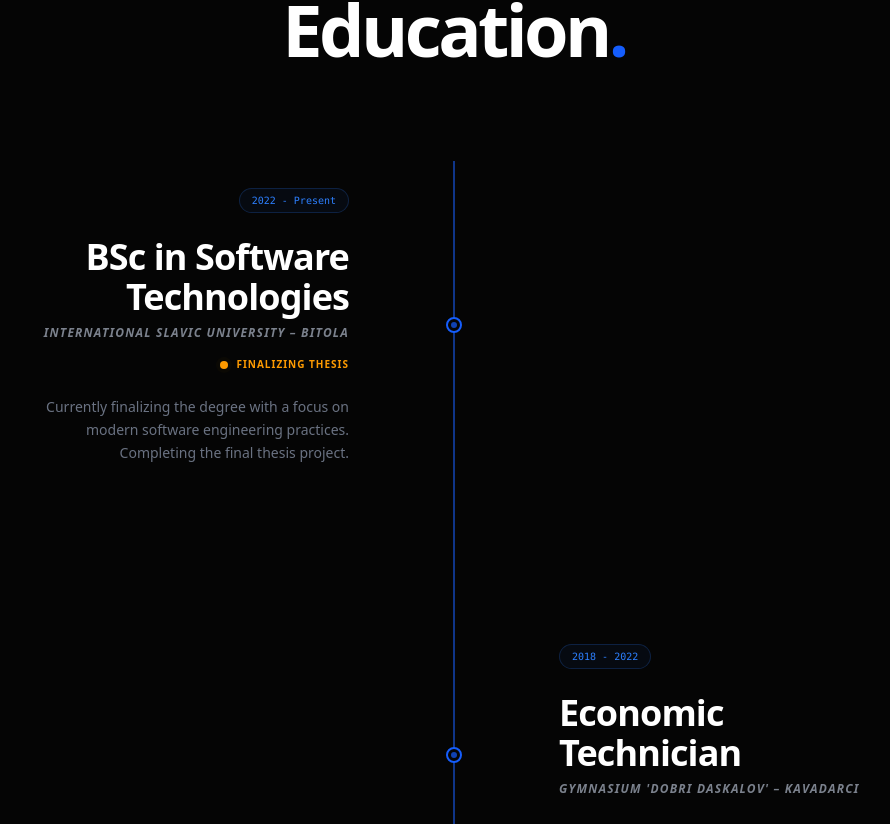
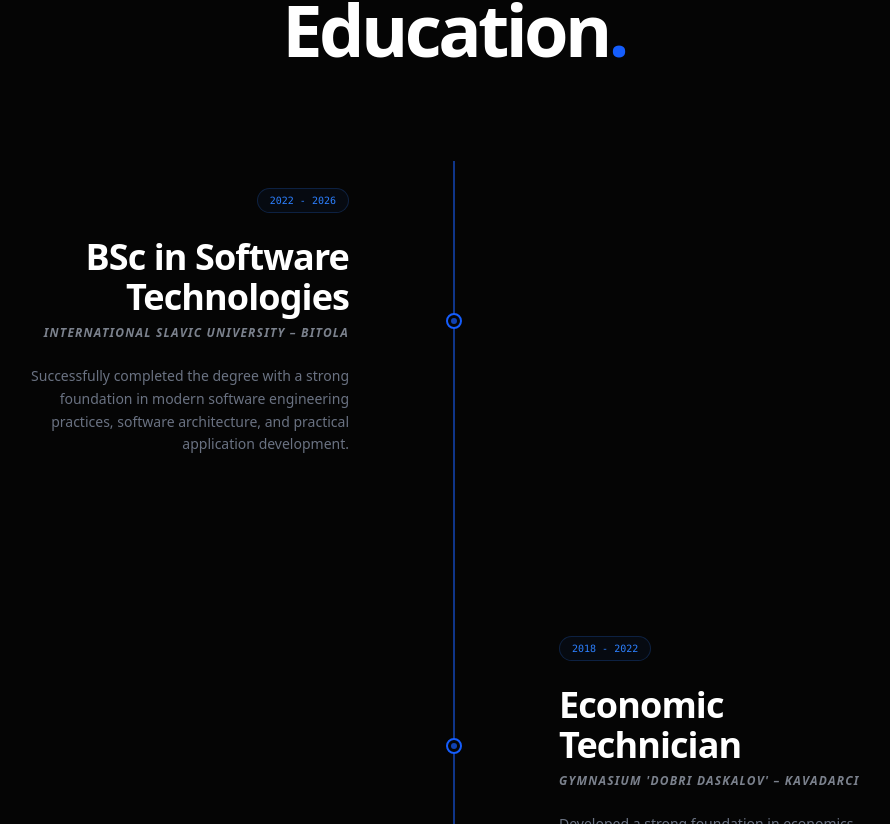
Before and after one commit to oreskovs/oreskov, a Next.js app: page / in a window 1280 px wide. Shown: the part 1596-2420 px from the top of the page, without its empty margins (186-1076 px from the left). Built offline with nearby package versions, Linux system fonts and the light colour scheme.

Commit message:
Update education

```diff
--- a/app/components/Education.tsx
+++ b/app/components/Education.tsx
@@ -3,37 +3,105 @@ import { motion, useScroll, useSpring } from "framer-motion";
 import { useRef } from "react";
 
 const education = [
-  { year: "2022 - Present", title: "BSc in Software Technologies", institution: "International Slavic University – Bitola", description: "Currently finalizing the degree with a focus on modern software engineering practices. Completing the final thesis project.", status: "Finalizing Thesis" },
-  { year: "2018 - 2022", title: "Economic Technician", institution: "Gymnasium 'Dobri Daskalov' – Kavadarci", description: "Developed a strong foundation in economics, organizational logic, and analytical thinking." },
-  { year: "2009 - 2018", title: "Primary Education", institution: "OU 'Straso Pindzur' – Kavadarci", description: "The beginning of my academic journey, where I first discovered my interest in technology." }
+  {
+    year: "2022 - 2026",
+    title: "BSc in Software Technologies",
+    institution: "International Slavic University – Bitola",
+    description:
+      "Successfully completed the degree with a strong foundation in modern software engineering practices, software architecture, and practical application development.",
+  },
+  {
+    year: "2018 - 2022",
+    title: "Economic Technician",
+    institution: "Gymnasium 'Dobri Daskalov' – Kavadarci",
+    description:
+      "Developed a strong foundation in economics, organizational logic, and analytical thinking.",
+  },
+  {
+    year: "2009 - 2018",
+    title: "Primary Education",
+    institution: "OU 'Straso Pindzur' – Kavadarci",
+    description:
+      "The beginning of my academic journey, where I first discovered my interest in technology.",
+  },
 ];
 
 export default function Education() {
   const containerRef = useRef(null);
-  const { scrollYProgress } = useScroll({ target: containerRef, offset: ["start end", "end center"] });
-  const scaleY = useSpring(scrollYProgress, { stiffness: 100, damping: 30, restDelta: 0.001 });
+  const { scrollYProgress } = useScroll({
+    target: containerRef,
+    offset: ["start end", "end center"],
+  });
+  const scaleY = useSpring(scrollYProgress, {
+    stiffness: 100,
+    damping: 30,
+    restDelta: 0.001,
+  });
 
   return (
-    <section id="journey" ref={containerRef} className="py-32 bg-[#050505] relative overflow-hidden">
+    <section
+      id="journey"
+      ref={containerRef}
+      className="py-32 bg-[#050505] relative overflow-hidden"
+    >
       <div className="max-w-7xl mx-auto px-6 md:px-24 relative z-10">
         <div className="mb-24 text-center">
-          <motion.h2 initial={{ opacity: 0, y: 20 }} whileInView={{ opacity: 1, y: 0 }} className="text-[10px] uppercase tracking-[0.5em] text-blue-600 font-black mb-4">Academic Background</motion.h2>
-          <motion.h3 initial={{ opacity: 0, y: 20 }} whileInView={{ opacity: 1, y: 0 }} transition={{ delay: 0.1 }} className="text-5xl md:text-7xl font-bold tracking-tighter">Education<span className="text-blue-600">.</span></motion.h3>
+          <motion.h2
+            initial={{ opacity: 0, y: 20 }}
+            whileInView={{ opacity: 1, y: 0 }}
+            className="text-[10px] uppercase tracking-[0.5em] text-blue-600 font-black mb-4"
+          >
+            Academic Background
+          </motion.h2>
+          <motion.h3
+            initial={{ opacity: 0, y: 20 }}
+            whileInView={{ opacity: 1, y: 0 }}
+            transition={{ delay: 0.1 }}
+            className="text-5xl md:text-7xl font-bold tracking-tighter"
+          >
+            Education<span className="text-blue-600">.</span>
+          </motion.h3>
         </div>
         <div className="relative max-w-4xl mx-auto">
           <div className="absolute left-0 md:left-1/2 transform md:-translate-x-1/2 w-px h-full bg-gray-900"></div>
-          <motion.div style={{ scaleY, originY: 0 }} className="absolute left-0 md:left-1/2 transform md:-translate-x-1/2 w-px h-full bg-blue-600 z-10"></motion.div>
+          <motion.div
+            style={{ scaleY, originY: 0 }}
+            className="absolute left-0 md:left-1/2 transform md:-translate-x-1/2 w-px h-full bg-blue-600 z-10"
+          ></motion.div>
           <div className="space-y-32">
             {education.map((item, index) => (
-              <motion.div key={index} initial={{ opacity: 0, y: 50 }} whileInView={{ opacity: 1, y: 0 }} viewport={{ once: true, margin: "-100px" }} className={`relative flex flex-col ${index % 2 === 0 ? 'md:flex-row' : 'md:flex-row-reverse'} items-center`}>
-                <div className="absolute left-0 md:left-1/2 transform -translate-x-1/2 z-20"><div className="w-4 h-4 rounded-full bg-[#050505] border-2 border-blue-600 flex items-center justify-center"><div className="w-1.5 h-1.5 rounded-full bg-blue-600 animate-pulse"></div></div></div>
-                <div className={`w-full md:w-1/2 ${index % 2 === 0 ? 'md:pr-20 md:text-right' : 'md:pl-20 md:text-left'} pl-10 md:pl-0 group`}>
-                  <motion.div whileHover={{ x: index % 2 === 0 ? -10 : 10 }} className="p-6 rounded-3xl border border-transparent hover:border-white/5 hover:bg-white/2 transition-all duration-500">
-                    <div className="inline-block px-3 py-1 rounded-full border border-blue-500/20 bg-blue-500/5 text-[10px] font-mono text-blue-500 mb-6">{item.year}</div>
-                    <h4 className="text-2xl md:text-4xl font-bold text-white tracking-tight group-hover:text-blue-500 transition-colors">{item.title}</h4>
-                    <p className="text-gray-400 font-bold text-xs mt-2 uppercase tracking-widest italic opacity-80">{item.institution}</p>
-                    {item.status && <div className={`mt-4 flex items-center gap-2 ${index % 2 === 0 ? 'justify-start md:justify-end' : 'justify-start'}`}><span className="relative flex h-2 w-2"><span className="animate-ping absolute inline-flex h-full w-full rounded-full bg-amber-400 opacity-75"></span><span className="relative inline-flex rounded-full h-2 w-2 bg-amber-500"></span></span><span className="text-[10px] text-amber-500 font-black uppercase tracking-widest">{item.status}</span></div>}
-                    <p className="text-gray-500 text-sm mt-6 leading-relaxed font-light group-hover:text-gray-400 transition-colors">{item.description}</p>
+              <motion.div
+                key={index}
+                initial={{ opacity: 0, y: 50 }}
+                whileInView={{ opacity: 1, y: 0 }}
+                viewport={{ once: true, margin: "-100px" }}
+                className={`relative flex flex-col ${index % 2 === 0 ? "md:flex-row" : "md:flex-row-reverse"} items-center`}
+              >
+                <div className="absolute left-0 md:left-1/2 transform -translate-x-1/2 z-20">
+                  <div className="w-4 h-4 rounded-full bg-[#050505] border-2 border-blue-600 flex items-center justify-center">
+                    <div className="w-1.5 h-1.5 rounded-full bg-blue-600 animate-pulse"></div>
+                  </div>
+                </div>
+                <div
+                  className={`w-full md:w-1/2 ${index % 2 === 0 ? "md:pr-20 md:text-right" : "md:pl-20 md:text-left"} pl-10 md:pl-0 group`}
+                >
+                  <motion.div
+                    whileHover={{ x: index % 2 === 0 ? -10 : 10 }}
+                    className="p-6 rounded-3xl border border-transparent hover:border-white/5 hover:bg-white/2 transition-all duration-500"
+                  >
+                    <div className="inline-block px-3 py-1 rounded-full border border-blue-500/20 bg-blue-500/5 text-[10px] font-mono text-blue-500 mb-6">
+                      {item.year}
+                    </div>
+                    <h4 className="text-2xl md:text-4xl font-bold text-white tracking-tight group-hover:text-blue-500 transition-colors">
+                      {item.title}
+                    </h4>
+                    <p className="text-gray-400 font-bold text-xs mt-2 uppercase tracking-widest italic opacity-80">
+                      {item.institution}
+                    </p>
+
+                    <p className="text-gray-500 text-sm mt-6 leading-relaxed font-light group-hover:text-gray-400 transition-colors">
+                      {item.description}
+                    </p>
                   </motion.div>
                 </div>
                 <div className="hidden md:block w-1/2"></div>
```
